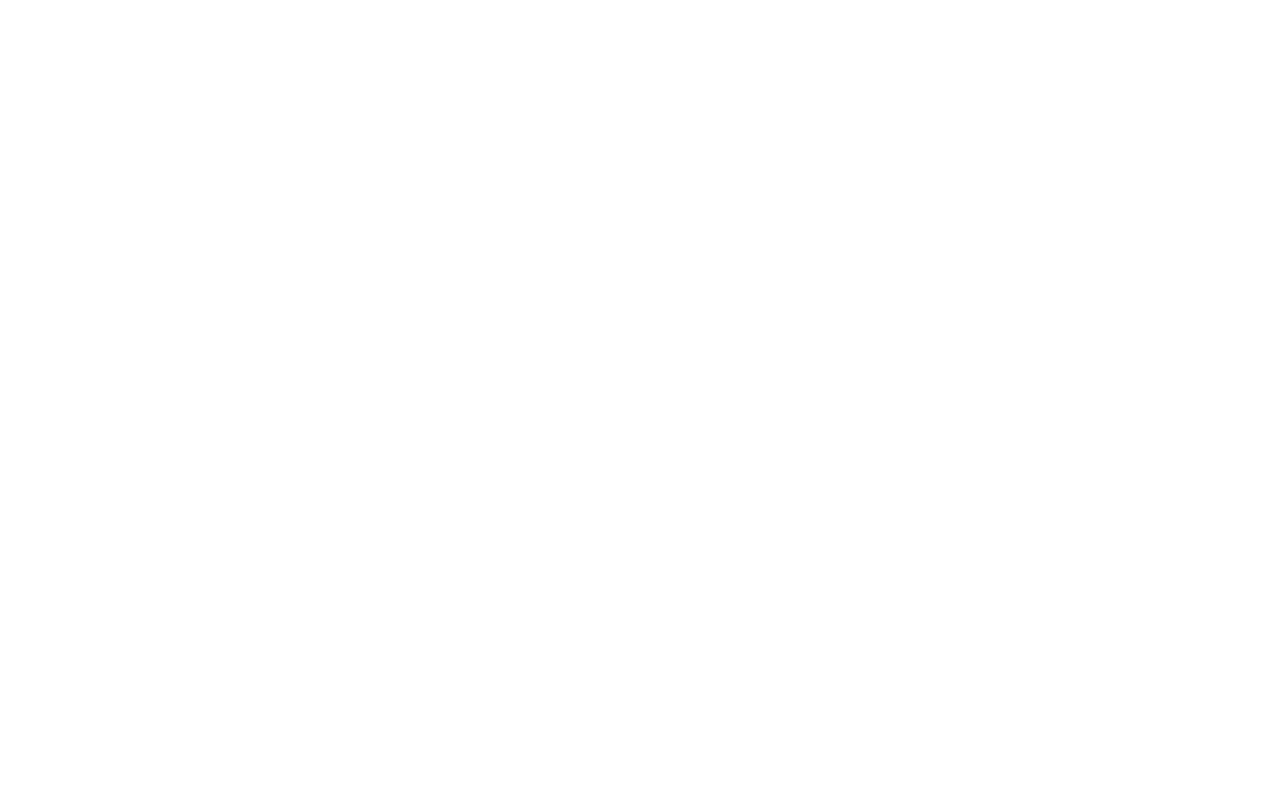
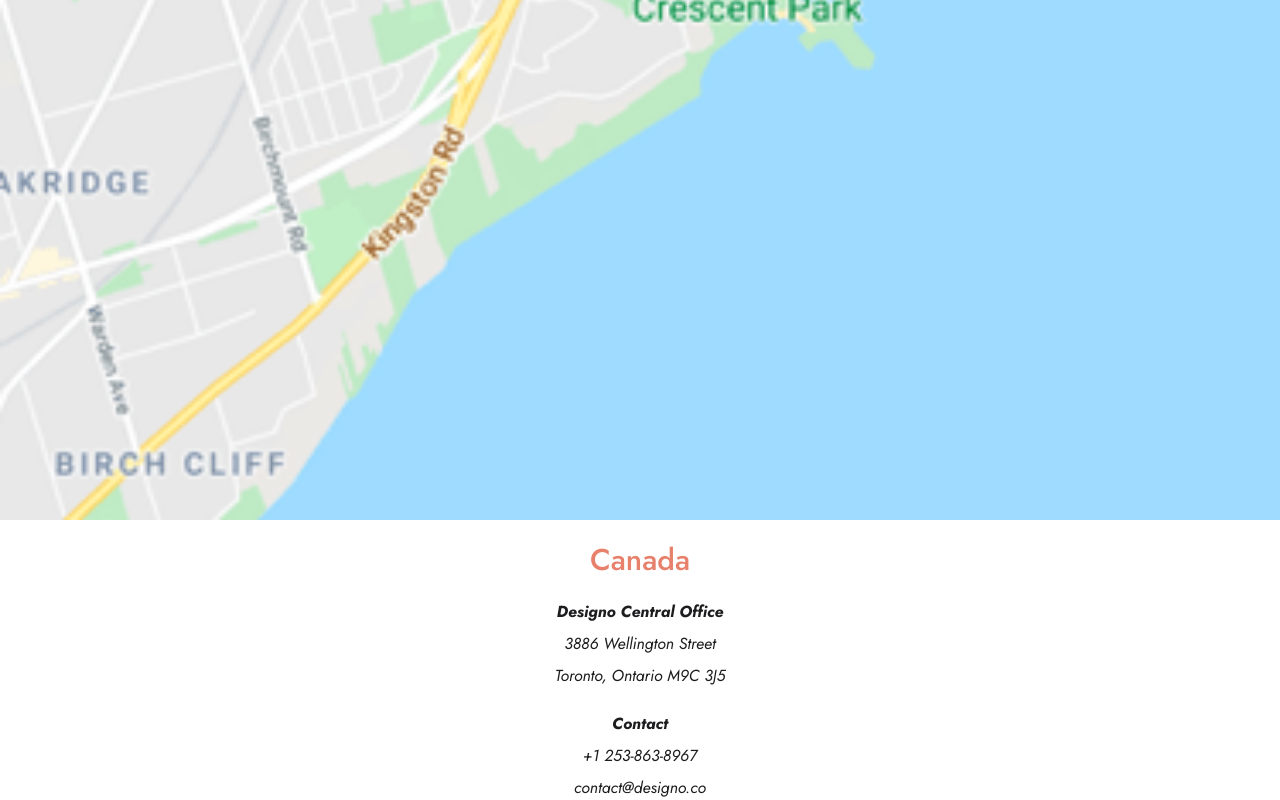
Before and after one commit to EshrakRahman/designo-multi-page-website, a React (Vite) app: page /location in a window 1280 px wide. Before the commit this address had no page. Shown: the part 716-1516 px from the top of the page. Before the commit the page ends 800 px from the top, so only its background shows below. Built offline with nearby package versions, Linux system fonts and the light colour scheme.

Commit message:
contact card design incomplete

```diff
--- a/src/App.jsx
+++ b/src/App.jsx
@@ -1,4 +1,11 @@
-import { AboutUs, Appdesing, Graphicdesing, Home, Webdesign } from "@/pages";
+import {
+  AboutUs,
+  Appdesing,
+  Graphicdesing,
+  Home,
+  Location,
+  Webdesign,
+} from "@/pages";
 import { BrowserRouter, Route, Routes } from "react-router";
 
 export default function App() {
@@ -11,6 +18,7 @@
           <Route path="/app" element={<Appdesing />} />
           <Route path="/graphic" element={<Graphicdesing />} />
           <Route path="/about" element={<AboutUs />} />
+          <Route path="/location" element={<Location />} />
         </Routes>
       </BrowserRouter>
     </>
--- /dev/null
+++ b/src/components/location/LocationCard.jsx
@@ -0,0 +1,44 @@
+import { imageMapAustralia, imageMapCanada } from "@/assets";
+
+export default function LocationCard() {
+  return (
+    <>
+      <section>
+        <div className="img">
+          <img className="w-full " src={imageMapCanada} alt="" />
+        </div>
+        <div className="details flex flex-col justify-center items-center mt-6">
+          <p className="text-peach font-medium text-3xl leading-8 tracking-normal ">
+            Canada
+          </p>
+          <address>
+            <div className=" flex flex-col items-center gap-2 mt-6">
+              <p className="text-black font-bold text-base leading-6 tracking-normal">
+                Designo Central Office
+              </p>
+              <p>3886 Wellington Street</p>
+              <p>Toronto, Ontario M9C 3J5</p>
+            </div>
+            <div className="flex flex-col items-center gap-2 mt-6">
+              <p className="text-black font-bold text-base leading-6 tracking-normal">
+                Contact
+              </p>
+              <a
+                href="tel:+12538638967"
+                className=" hover:text-blue-800 hover:underline transition-colors block"
+              >
+                +1 253-863-8967
+              </a>
+              <a
+                href="mailto:contact@designo.co"
+                className=" hover:text-blue-800 hover:underline transition-colors"
+              >
+                contact@designo.co
+              </a>
+            </div>
+          </address>
+        </div>
+      </section>
+    </>
+  );
+}
--- /dev/null
+++ b/src/components/location/index.js
@@ -0,0 +1 @@
+export { default as LocationCard } from "./LocationCard";
--- /dev/null
+++ b/src/pages/Location.jsx
@@ -0,0 +1,13 @@
+import { DesktopNavbar, Footer, MobileNav } from "@/components";
+import { LocationCard } from "@/components/location";
+
+export default function Location() {
+  return (
+    <>
+      <MobileNav />
+      <DesktopNavbar />
+      <LocationCard />
+      {/* <Footer /> */}
+    </>
+  );
+}
--- a/src/pages/index.js
+++ b/src/pages/index.js
@@ -3,3 +3,4 @@
 export { default as Appdesing } from "./Appdesing";
 export { default as Graphicdesing } from "./Graphicdesign";
 export { default as AboutUs } from "./Aboutus";
+export { default as Location } from "./Location";
```
